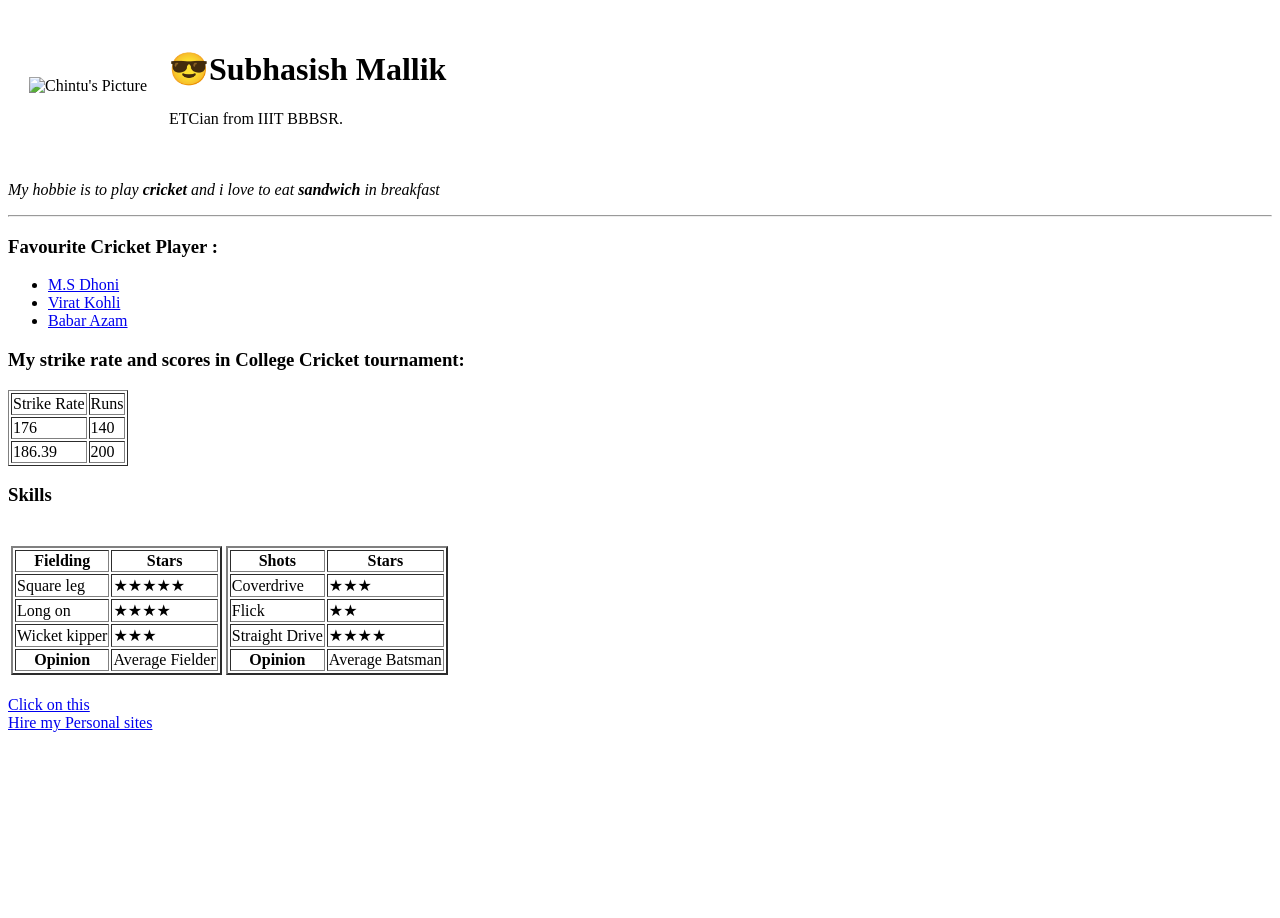
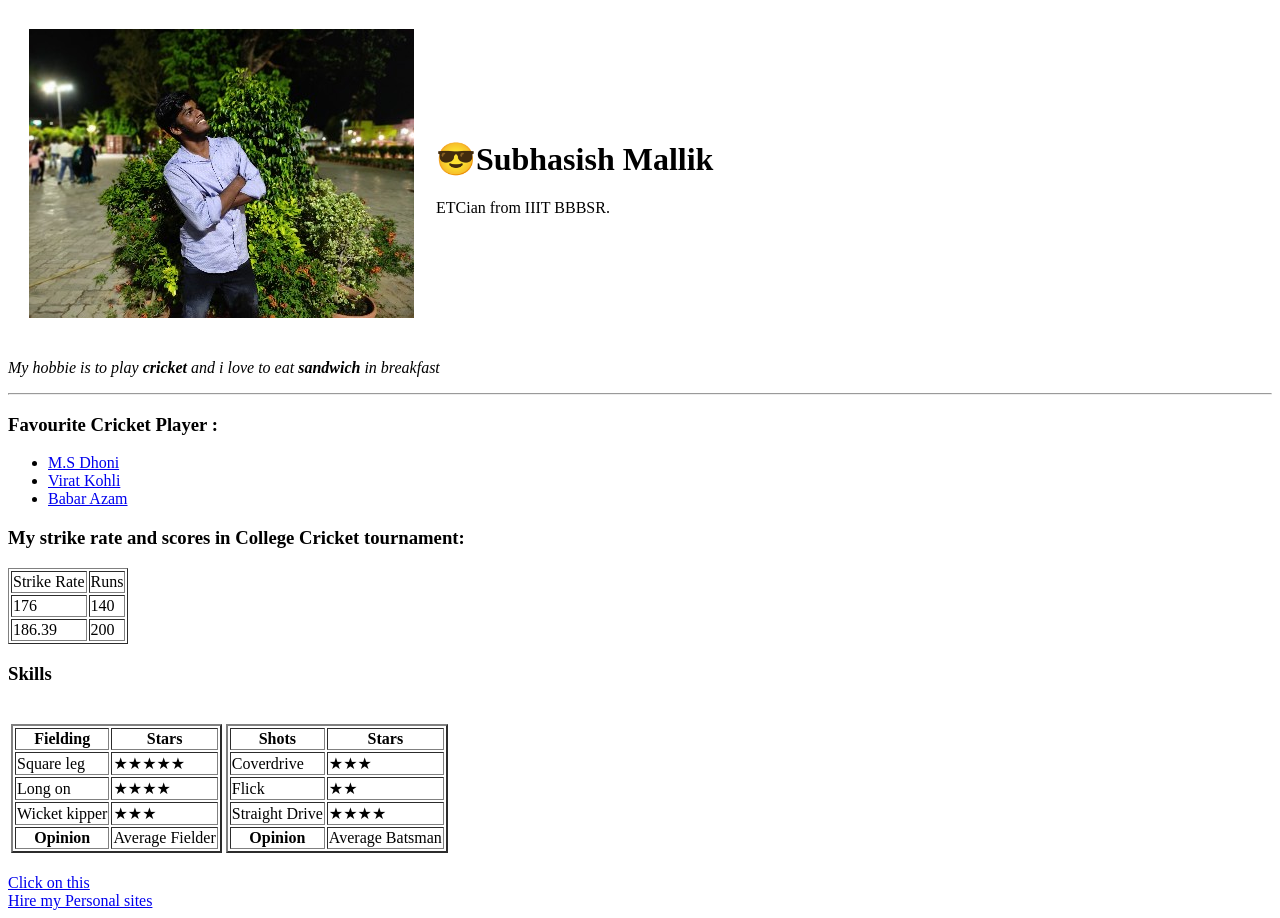
Before and after one commit to Subhasish-07/CV-07, a plain HTML site: page index.html in a window 1280 px wide. Before the commit the page ends 800 px from the top, so only its background shows below. Drawn offline with Linux system fonts and the light colour scheme.

Commit message:
Update index.html

```diff
--- a/index.html
+++ b/index.html
@@ -9,7 +9,7 @@
   <body>
     <table cellspacing="20px">
       <tr>
-        <td><img src="image/Chintu.png.jpg" alt="Chintu's Picture" /></td>
+        <td><img src="images/Chintu.png.jpg" alt="Chintu's Picture" /></td>
         <td>
           <h1>😎Subhasish Mallik</h1>
           <p>ETCian from IIIT BBBSR.</p>
```
